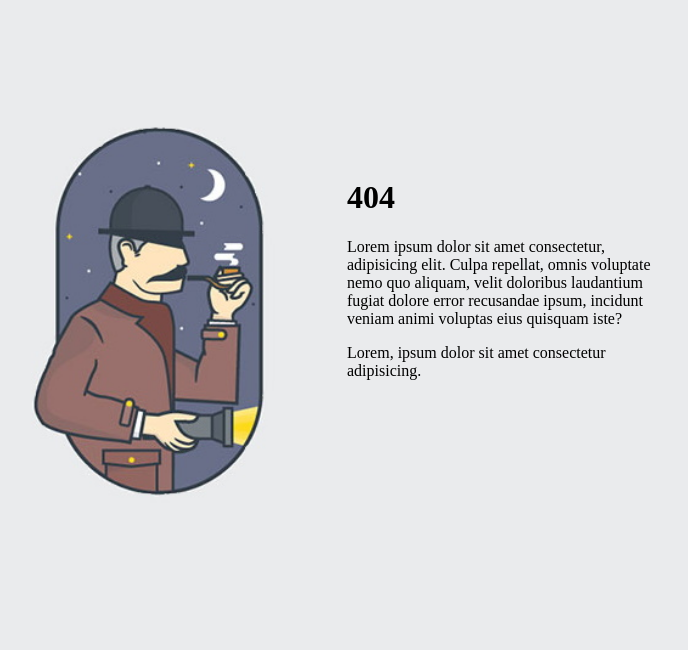
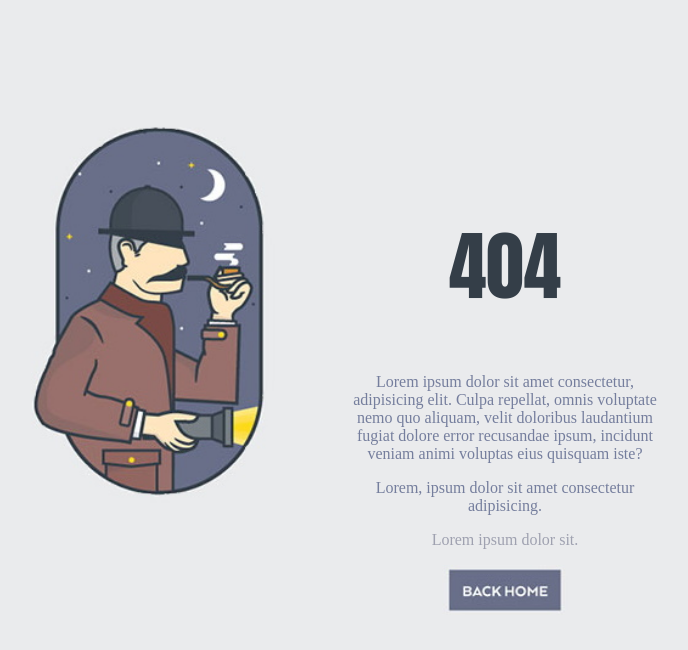
Before and after one commit to darkinaz/serlokas, a plain HTML site: page index.html in a window 1280 px wide. Shown: the whole page, without its empty margins (293-981 px from the left). Drawn offline with Linux system fonts and the light colour scheme.

Commit message:
Basic Style 2.0

```diff
--- a/index.html
+++ b/index.html
@@ -10,9 +10,12 @@
     <main style="display: inline-block; width: 50%; margin-top: 100px; margin-left: 25%;">
         <img style="width: 40%; float: left; margin-right: 10%;" src="./serlokas.jpg" alt="Serlokas su pypke menesienoje">
         <div style="width: 50%; float: left; margin-top: 50px;">
-           <h1>404</h1>
-               <p>Lorem ipsum dolor sit amet consectetur, adipisicing elit. Culpa repellat, omnis voluptate nemo quo aliquam, velit doloribus laudantium fugiat dolore error recusandae ipsum, incidunt veniam animi voluptas eius quisquam iste?</p>
-               <p>Lorem, ipsum dolor sit amet consectetur adipisicing.</p>
+           <h1 style="text-align: center; font-size: 2cm; color: #343E48; font-family: Impact, Haettenschweiler, 'Arial Narrow Bold', sans-serif; ;">404</h1>
+               <p style="color: #757E9D; text-align: center;">Lorem ipsum dolor sit amet consectetur, adipisicing elit. Culpa repellat, omnis voluptate nemo quo aliquam, velit doloribus laudantium fugiat dolore error recusandae ipsum, incidunt veniam animi voluptas eius quisquam iste?</p>
+               <p style="color: #757E9D; text-align: center;">Lorem, ipsum dolor sit amet consectetur adipisicing.</p>
+
+               <p style="color: #9FA1B0; text-align: center; font-family:'Times New Roman', Times, serif;">Lorem ipsum dolor sit.</p>
+               <img style="width: 40%; display: block; margin-left: auto; margin-right: auto;" src="./back-home.jpg"  alt="back-home">
         </div>
     </main>
 </body>
```
Also changed, not shown: back-home.jpg (added).
